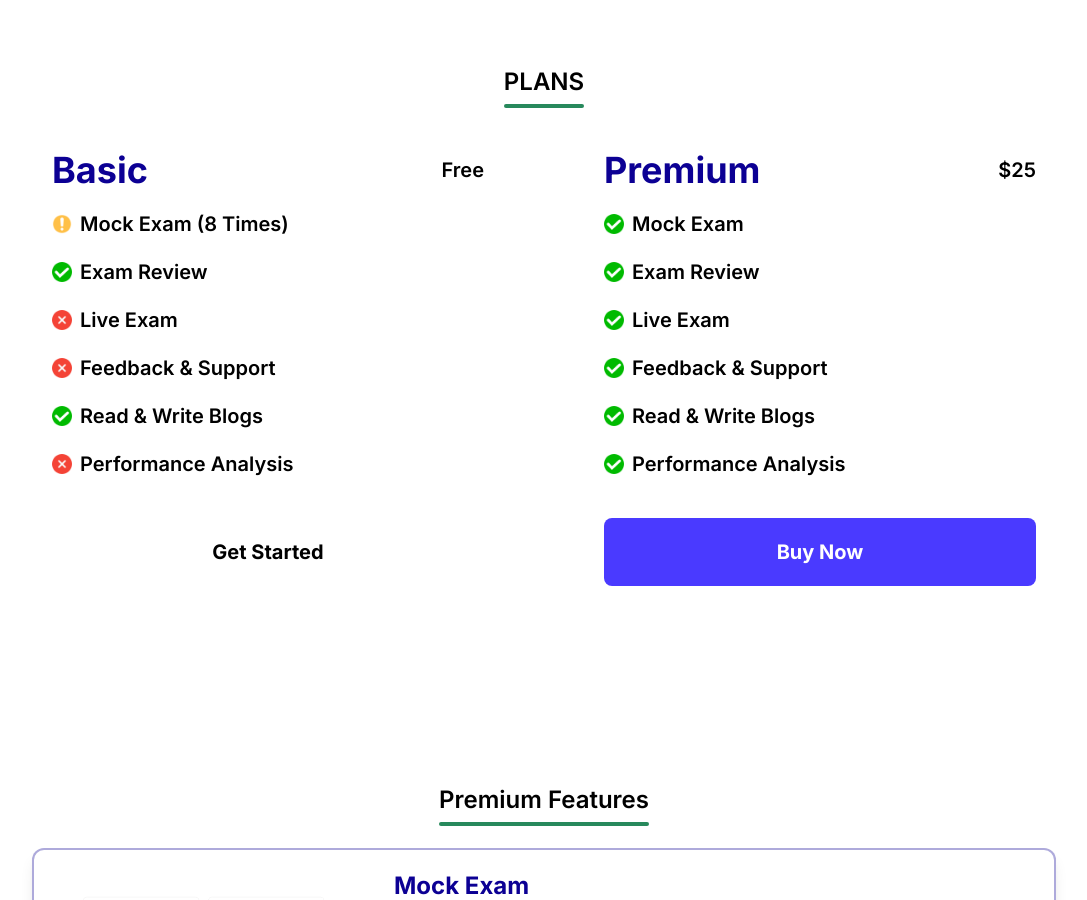
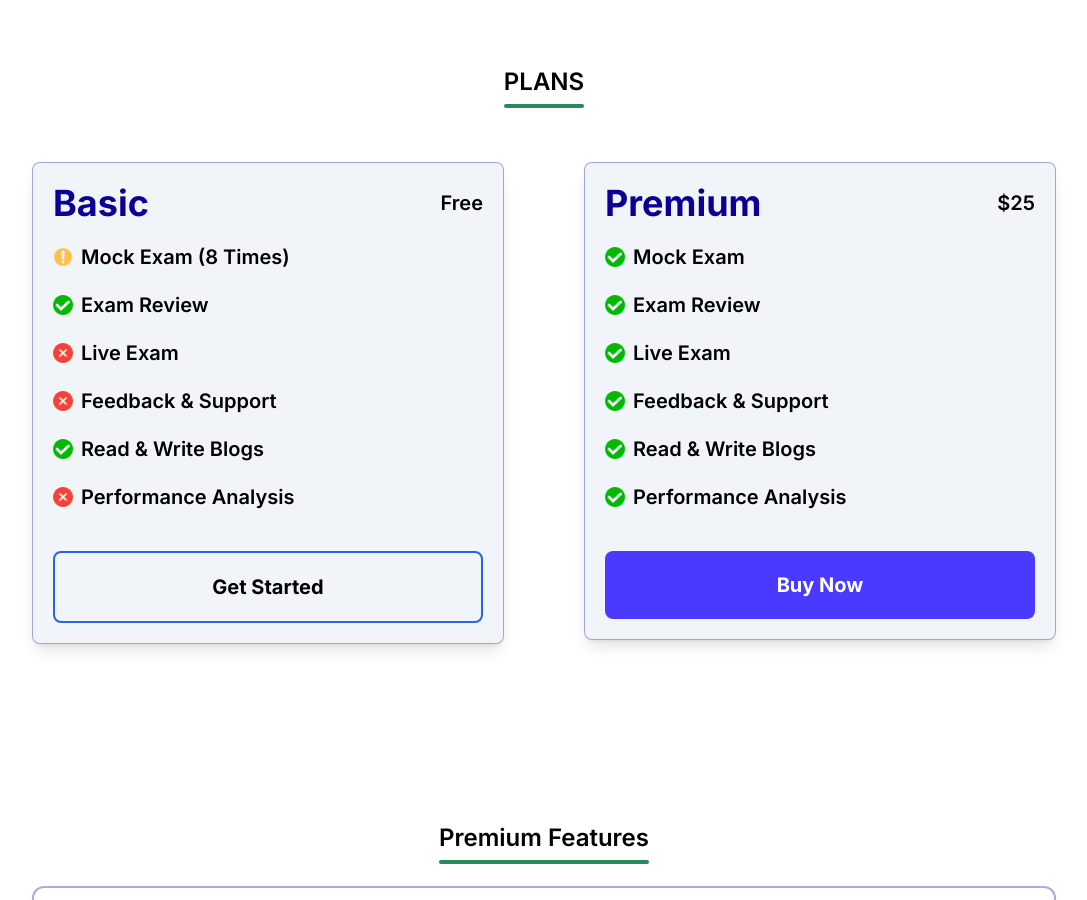
Before and after one commit to shamimhossain515419/fractos-client, a Next.js app: page / in a window 1280 px wide. Shown: the part 1040-1940 px from the top of the page, without its empty margins (96-1183 px from the left). Built offline with nearby package versions, Linux system fonts and the light colour scheme; no server answers.

Commit message:
ui updated

```diff
--- a/src/Components/Pricing/Pricing.jsx
+++ b/src/Components/Pricing/Pricing.jsx
@@ -10,9 +10,9 @@ const Pricing = () => {
         <div className='py-[130px]'>
             <CommonTitle title={"PLANS"}></CommonTitle>
             {/* pricing section */}
-            <div className='flex gap-y-5 gap-x-20 justify-center items-start w-full'>
+            <div className='flex gap-y-5 gap-x-20 justify-center items-start w-full mt-10'>
                 {/* basic price card */}
-                <div className='bg-white rounded-lg p-5 w-full md:min-w-[400px]'>
+                <div className='bg-slate-100 rounded-lg p-5 w-full md:min-w-[400px] shadow-lg border border-[#0c009455]'>
                     <div className='flex items-center justify-between mb-5'>
                         <h3 className='text-2xl md:text-4xl text-[#0C0094] font-bold'>Basic</h3>
                         <p className='font-semibold text-xl'>Free</p>
@@ -43,10 +43,10 @@ const Pricing = () => {
                             <span className='text-xl font-semibold'>Performance Analysis</span>
                         </li>
                     </ul>
-                    <button className='w-full rounded-lg outline-slate-500 outline-4 hover:bg-[#4A3AFF] hover:text-white text-xl mt-10 transition-all font-bold py-5'>Get Started</button>
+                    <button className='w-full rounded-lg border-2 border-blue-600  hover:bg-[#4A3AFF] hover:text-white text-xl mt-10 transition-all font-bold py-5'>Get Started</button>
                 </div>
                 {/* premium price card */}
-                <div className='bg-white rounded-lg p-5 w-full md:min-w-[400px]'>
+                <div className='bg-slate-100 rounded-lg p-5 w-full md:min-w-[400px] shadow-lg border border-[#0c009455]'>
                     <div className='flex items-center justify-between mb-5'>
                         <h3 className='text-2xl md:text-4xl text-[#0C0094] font-bold'>Premium</h3>
                         <p className='font-semibold text-xl'>$25</p>
```
